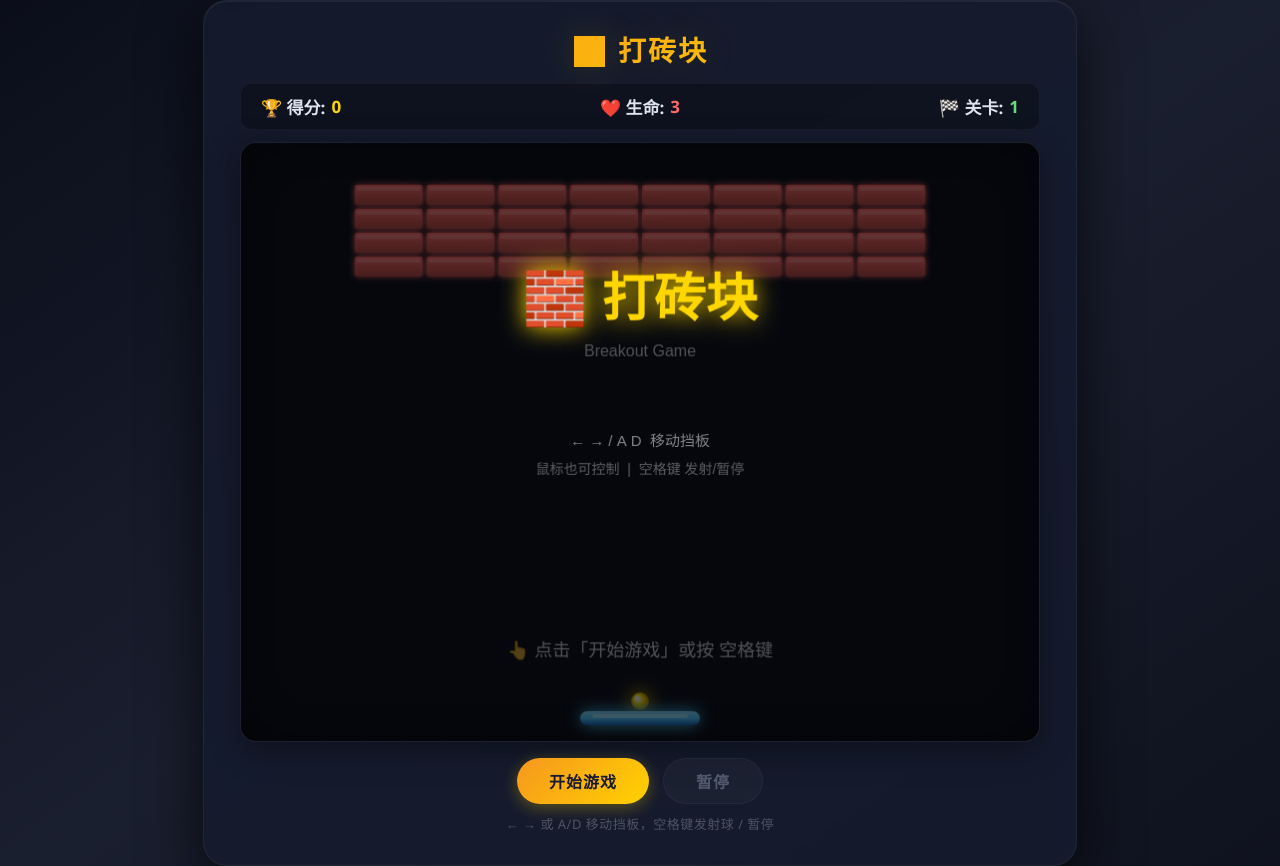
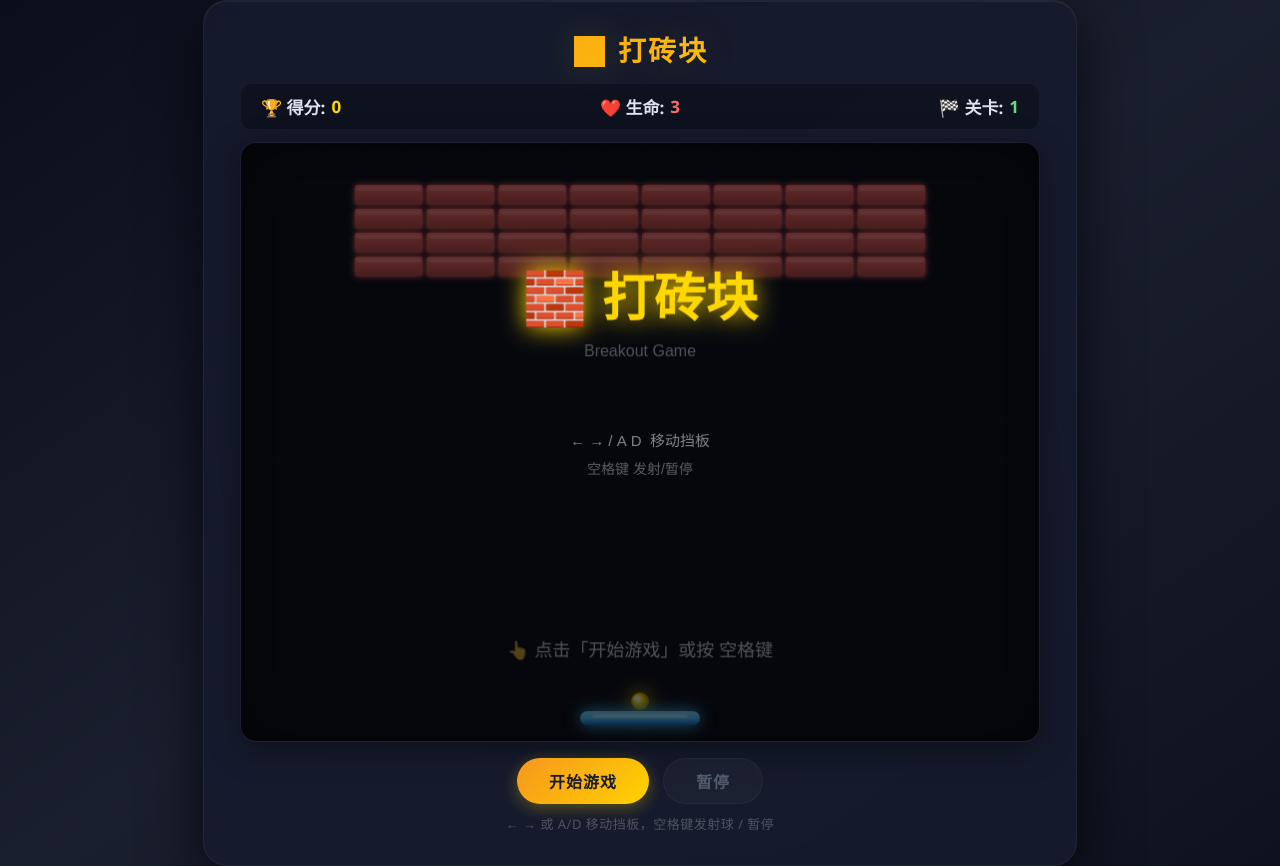
Before and after one commit to heyaohua2020/breakout, a plain HTML site: page index.html in a window 1280 px wide. Drawn offline with Linux system fonts and the light colour scheme.

Commit message:
去掉鼠标控制

```diff
--- a/game.js
+++ b/game.js
@@ -19,7 +19,7 @@ const paddle={x:0,y:570,w:120,h:14,defaultW:120,speed:8,color:'#4fc3f7'};
 let balls=[],score=0,lives=3,level=1,bricks=[],particles=[];
 let comboCount=0,lastComboTime=0,animFrameId=null;
 const keys={left:false,right:false};
-let mouseX=null;
+
 
 /* ---------- 屏幕震动 ---------- */
 let shakeTime=0,shakeIntensity=0;
@@ -196,7 +196,6 @@ function update(){
     if(state!==STATE.PLAYING)return;
     if(keys.left)paddle.x-=paddle.speed;
     if(keys.right)paddle.x+=paddle.speed;
-    if(mouseX!==null&&!keys.left&&!keys.right){const t=mouseX-paddle.w/2,d=t-paddle.x;if(Math.abs(d)>2)paddle.x+=Math.sign(d)*Math.min(Math.abs(d),paddle.speed*1.2);else paddle.x=t}
     paddle.x=Math.max(0,Math.min(W-paddle.w,paddle.x));
     for(let i=balls.length-1;i>=0;i--){
         const b=balls[i];
@@ -268,7 +267,7 @@ function draw(){
         ctx.fillStyle='rgba(255,255,255,0.3)';ctx.font='16px sans-serif';ctx.fillText('Breakout Game',W/2,210);
         // 操作提示
         ctx.fillStyle='rgba(255,255,255,0.5)';ctx.font='15px sans-serif';ctx.fillText('← → / A D  移动挡板',W/2,300);
-        ctx.fillStyle='rgba(255,255,255,0.35)';ctx.font='14px sans-serif';ctx.fillText('鼠标也可控制  |  空格键 发射/暂停',W/2,328);
+        ctx.fillStyle='rgba(255,255,255,0.35)';ctx.font='14px sans-serif';ctx.fillText('空格键 发射/暂停',W/2,328);
         // 最高分
         drawScores(W/2-40,370);
         // 开始按钮闪光提示
@@ -309,16 +308,6 @@ function launchBall(){if(state!==STATE.PLAYING||balls.length===0)return;for(cons
 window.addEventListener('keydown',e=>{switch(e.code){case'ArrowLeft':case'KeyA':keys.left=true;e.preventDefault();break;case'ArrowRight':case'KeyD':keys.right=true;e.preventDefault();break;case'Space':e.preventDefault();if(state===STATE.MENU)startGame();else if(state===STATE.PLAYING&&balls.some(b=>b.stuck))launchBall();else if(state===STATE.PLAYING||state===STATE.PAUSED)togglePause();else if(state===STATE.GAMEOVER||state===STATE.WIN)startGame();break}});
 window.addEventListener('keyup',e=>{switch(e.code){case'ArrowLeft':case'KeyA':keys.left=false;e.preventDefault();break;case'ArrowRight':case'KeyD':keys.right=false;e.preventDefault();break}});
 
-// 鼠标
-canvas.addEventListener('mousemove',e=>{const r=canvas.getBoundingClientRect();mouseX=(e.clientX-r.left)*(canvas.width/r.width)});
-canvas.addEventListener('mouseleave',()=>{mouseX=null});
-canvas.addEventListener('click',()=>{if(state===STATE.MENU)startGame();else if(state===STATE.PLAYING&&balls.some(b=>b.stuck))launchBall();else if(state===STATE.GAMEOVER||state===STATE.WIN)startGame()});
-
-// 触屏支持
-canvas.addEventListener('touchstart',e=>{e.preventDefault();const t=e.touches[0],r=canvas.getBoundingClientRect();mouseX=(t.clientX-r.left)*(canvas.width/r.width);if(state===STATE.MENU)startGame();else if(state===STATE.PLAYING&&balls.some(b=>b.stuck))launchBall();else if(state===STATE.GAMEOVER||state===STATE.WIN)startGame()},{passive:false});
-canvas.addEventListener('touchmove',e=>{e.preventDefault();const t=e.touches[0],r=canvas.getBoundingClientRect();mouseX=(t.clientX-r.left)*(canvas.width/r.width)},{passive:false});
-canvas.addEventListener('touchend',e=>{e.preventDefault();mouseX=null},{passive:false});
-
 startBtn.addEventListener('click',startGame);
 pauseBtn.addEventListener('click',togglePause);
 
--- a/style.css
+++ b/style.css
@@ -78,7 +78,6 @@ h1 {
         inset 0 0 60px rgba(0, 0, 0, 0.5),
         0 8px 32px rgba(0, 0, 0, 0.4);
     border: 1px solid rgba(255, 255, 255, 0.06);
-    cursor: none;
     width: 800px;
     height: 600px;
 }
```
